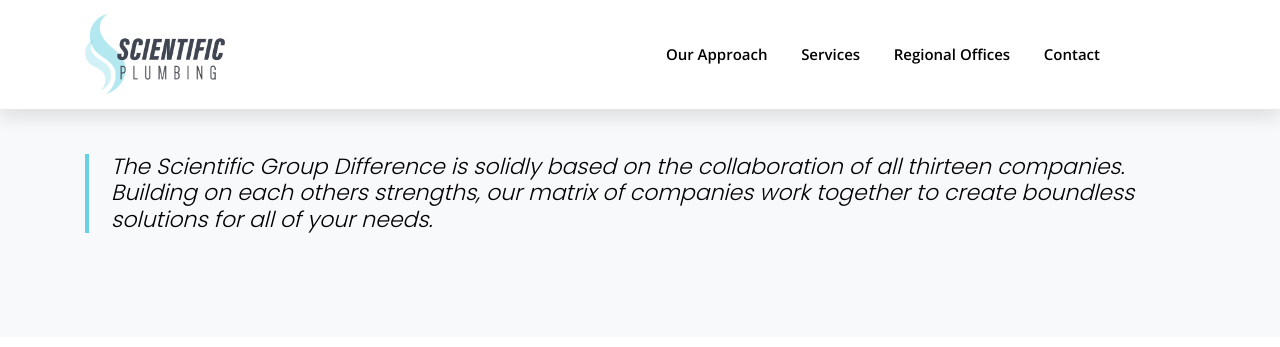
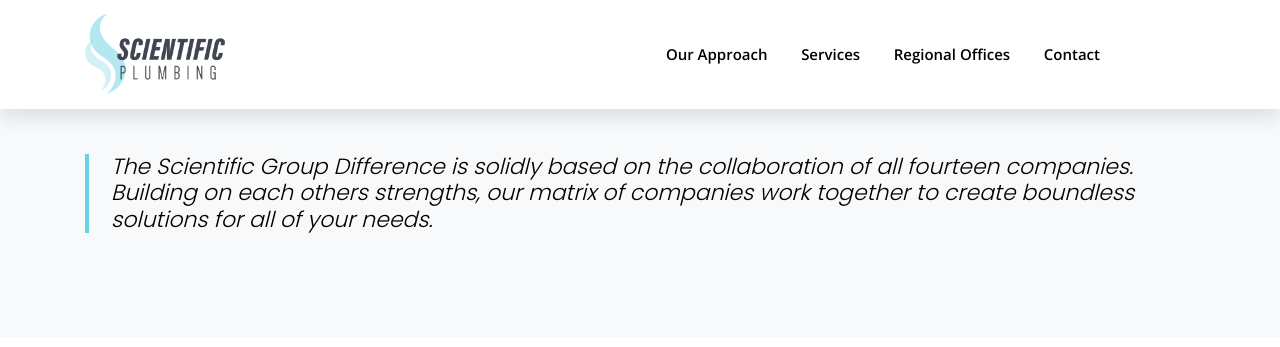
Before and after one commit to tcwatrous/scientific-plumbing-website, a Jekyll site: the page built from approach.html, in a window 1280 px wide and 900 px high, scrolled down 442 px. Shown: the top 347 px of the window. Built offline with Jekyll 4.4.1, drawn with Linux system fonts in a browser that asks for light colours; comment, search, counter and statistics services are not loaded.

Commit message:
Update approach.html

```diff
--- a/approach.html
+++ b/approach.html
@@ -23,7 +23,7 @@ title: Our Approach
       <div class="container">
           <div class="row">
             <div class="col approach-copy">
-              <h4 class="approach-quote">The Scientific Group Difference is solidly based on the collaboration of all thirteen companies. Building on each others strengths, our matrix of companies work together to create boundless solutions for all of your needs.</h4>
+              <h4 class="approach-quote">The Scientific Group Difference is solidly based on the collaboration of all fourteen companies. Building on each others strengths, our matrix of companies work together to create boundless solutions for all of your needs.</h4>
             </div>
           </div>
         </div>
```
